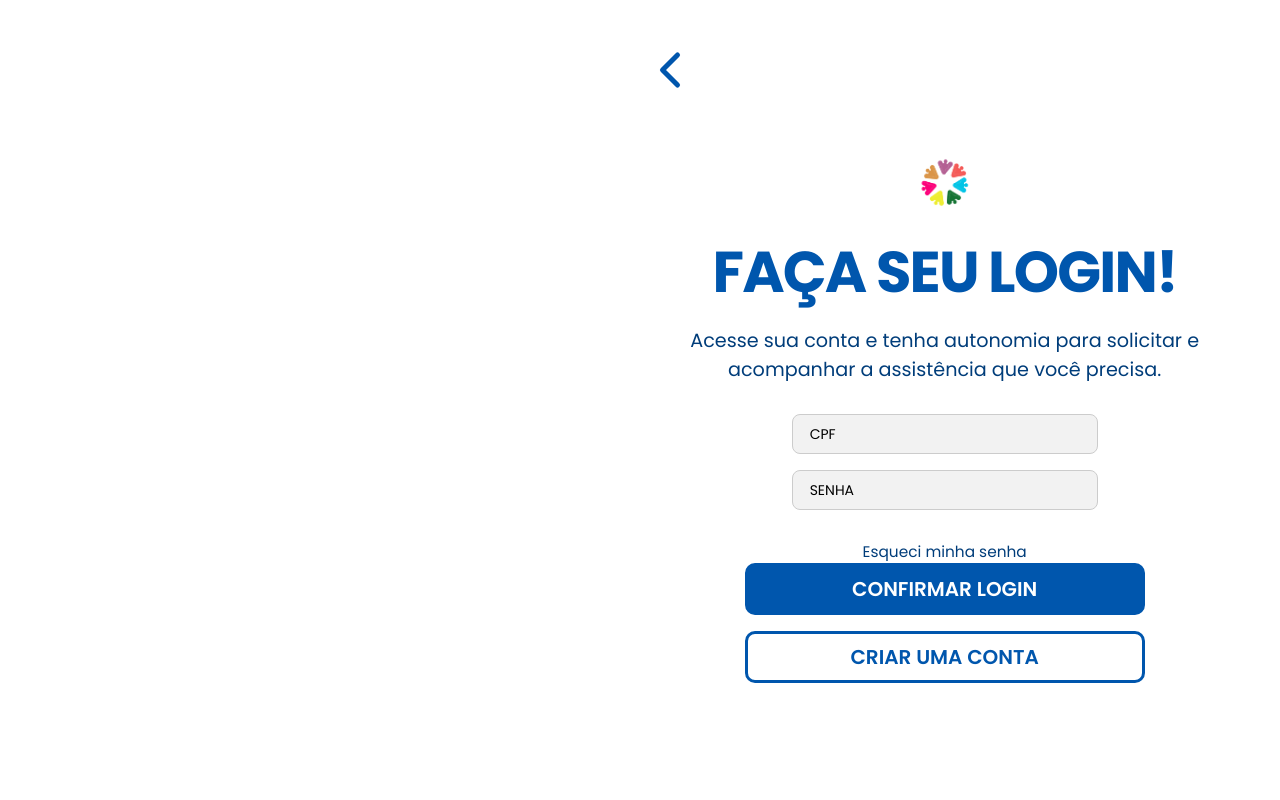
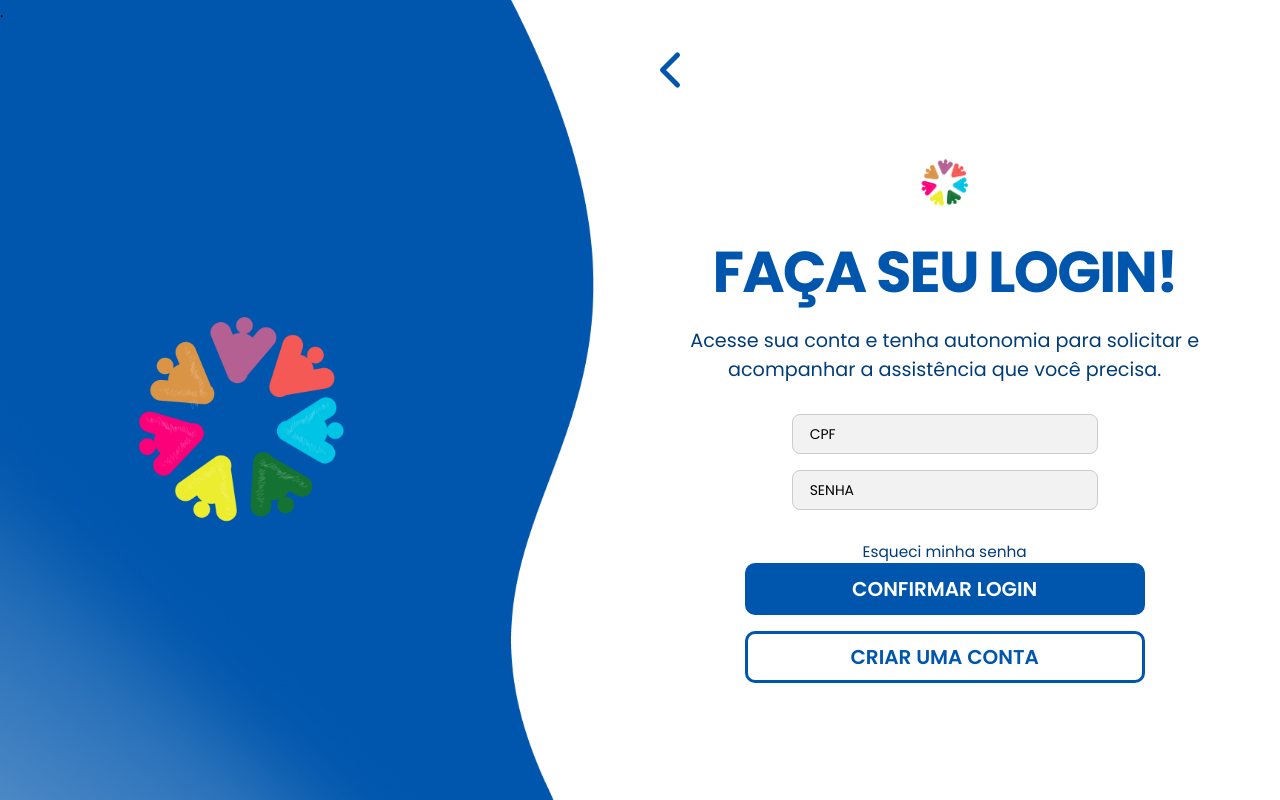
Before and after one commit to Projeto-ASIS/ASIS-Web, a React (Vite) app: page /sign-in in a window 1280 px wide. Built offline with nearby package versions, Linux system fonts and the light colour scheme.

Commit message:
imagem de auth

```diff
--- a/src/pages/Auth/AuthLayout.css
+++ b/src/pages/Auth/AuthLayout.css
@@ -7,14 +7,17 @@
 
 .auth-image {
   flex: 1;
-  background-image: url("../../assets/shapeauth.png");
+  height: 100vh;
+  background-image: url("/shape.png");
   background-size: cover;
   background-position: center;
 }
 
 .UserData {
+  z-index: -99;
   flex: 1;
   width: 100%;
+  background: transparent;
   display: flex;
   flex-direction: column;
   justify-content: center;
--- a/src/pages/Auth/AuthLayout.jsx
+++ b/src/pages/Auth/AuthLayout.jsx
@@ -1,17 +1,12 @@
 import './AuthLayout.css'
+import { Outlet } from "react-router-dom"
 
-import shape from '../../assets/shapeauth.png'
-import Logo from '../../assets/LogoASISCentralizada.png'
-import { Outlet } from "react-router-dom"
-import { ChevronLeft } from 'lucide-react'
 
 export default function AuthLayout({ children }) {
   return <>
     <main className='auth-container'>
 
-      <div className="auth-image">
-
-      </div>
+      <div className="auth-image" >.</div>
       <>
 
       <Outlet />
```
Also changed, not shown: public/shape.png (added), src/assets/shapeauth.png (deleted).
